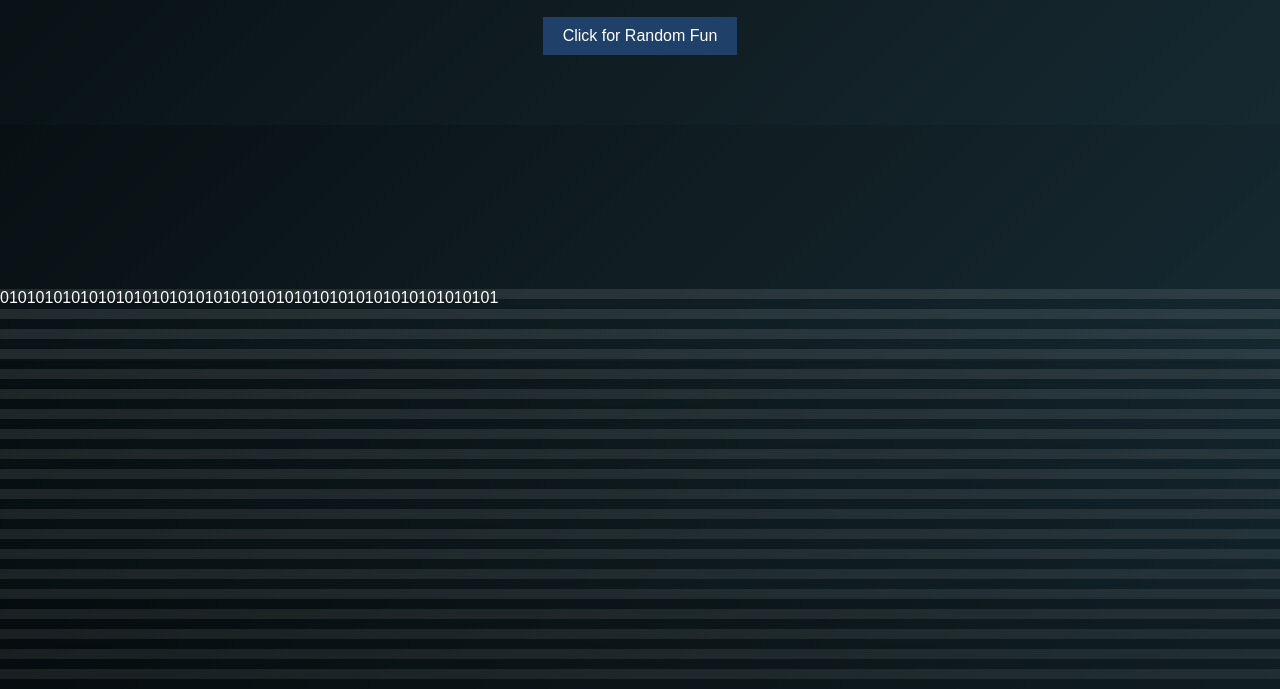
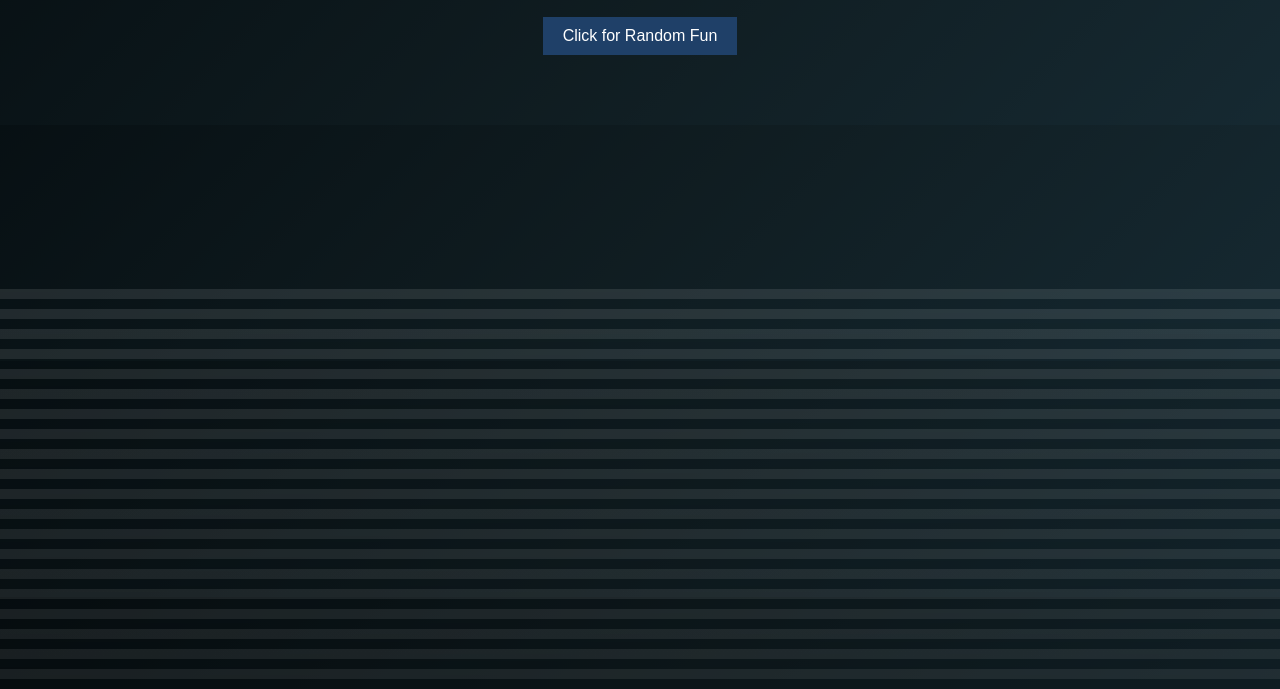
Before and after one commit to LearnTechWithMotivation/GenAI-101-WorkShop, a plain HTML site: page index.html in a window 1280 px wide. Shown: the part 111-800 px from the top of the page. Drawn offline with Linux system fonts and the light colour scheme.

Commit message:
Update index.html

```diff
--- a/index.html
+++ b/index.html
@@ -24,7 +24,7 @@
         }
 
         .matrix-background::before {
-            content: '01010101010101010101010101010101010101010101010101010101';
+            content: '';
             display: block;
             position: absolute;
             width: 100%;
```
